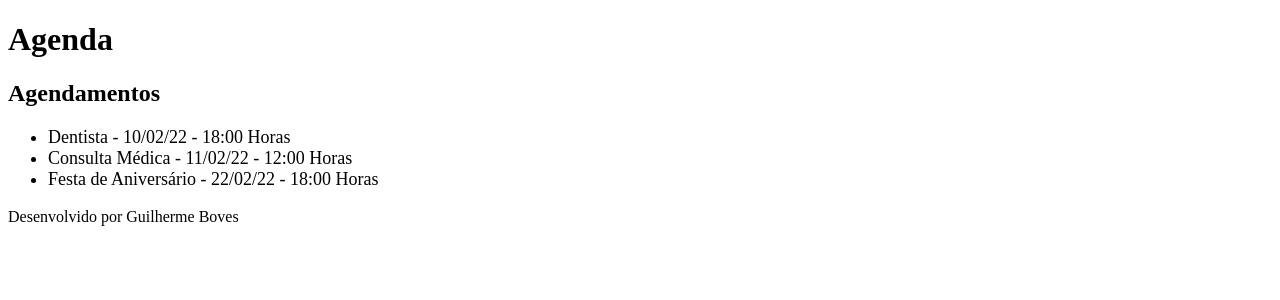
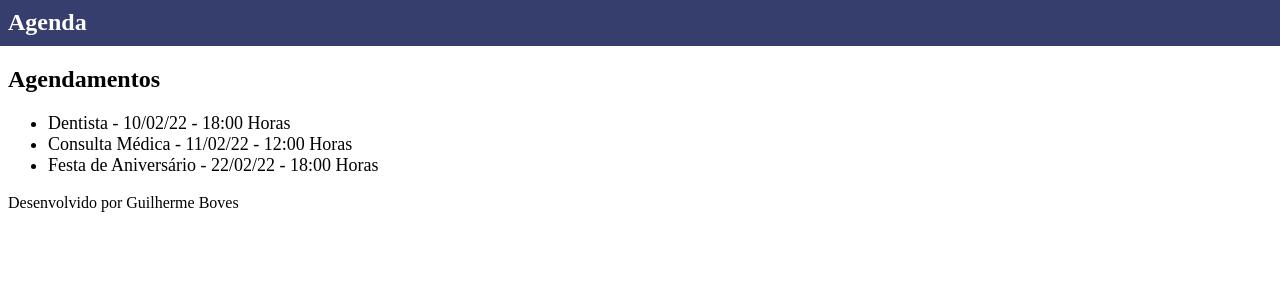
Before and after one commit to Guilherme-Boves/agenda_django, a Django app: page /agenda/ in a window 1280 px wide. Shown: the top 300 px of the page. Run offline with Django 4.2, Linux system fonts and the light colour scheme; data comes from the database, SQL or seed files in the repository.

Commit message:
estilização do header

```diff
--- a/templates/model-header.html
+++ b/templates/model-header.html
@@ -1,3 +1,5 @@
 <meta charset="UTF-8">
 <title>Agenda</title>
-<h1>Agenda</h1>
+    <nav style="margin-top: -21px; margin-left: -10px;">
+        <h1 style="background-color: rgb(54, 62, 110); padding: 10px; color: white; width: 100%;" >Agenda</h1>
+    </nav>
```
